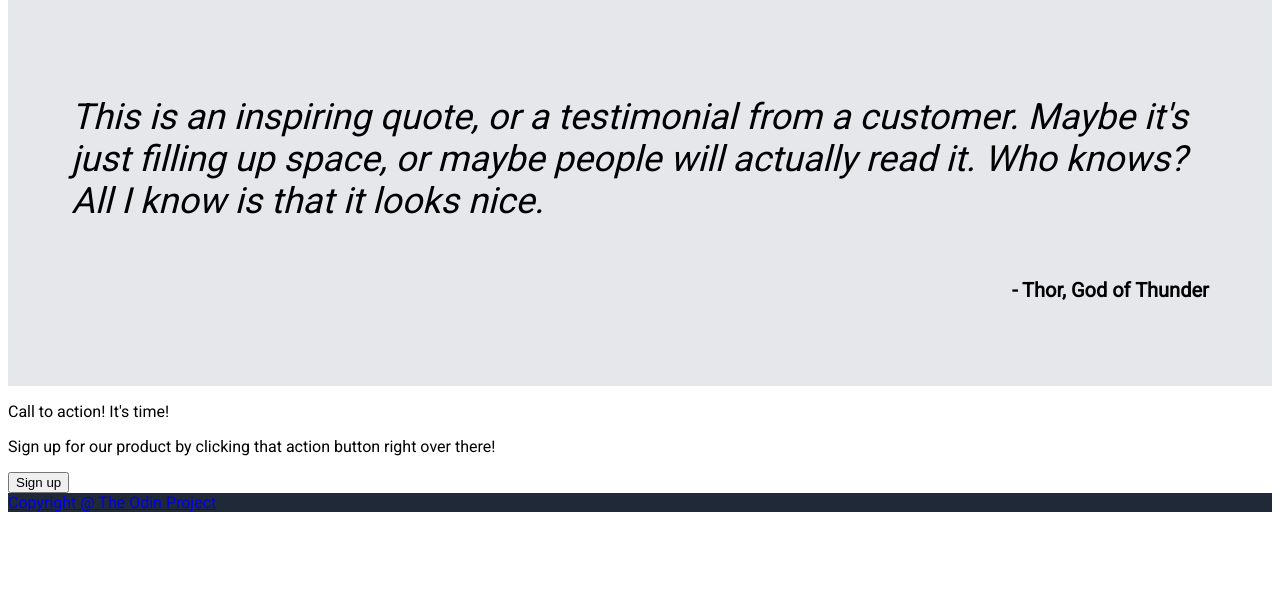
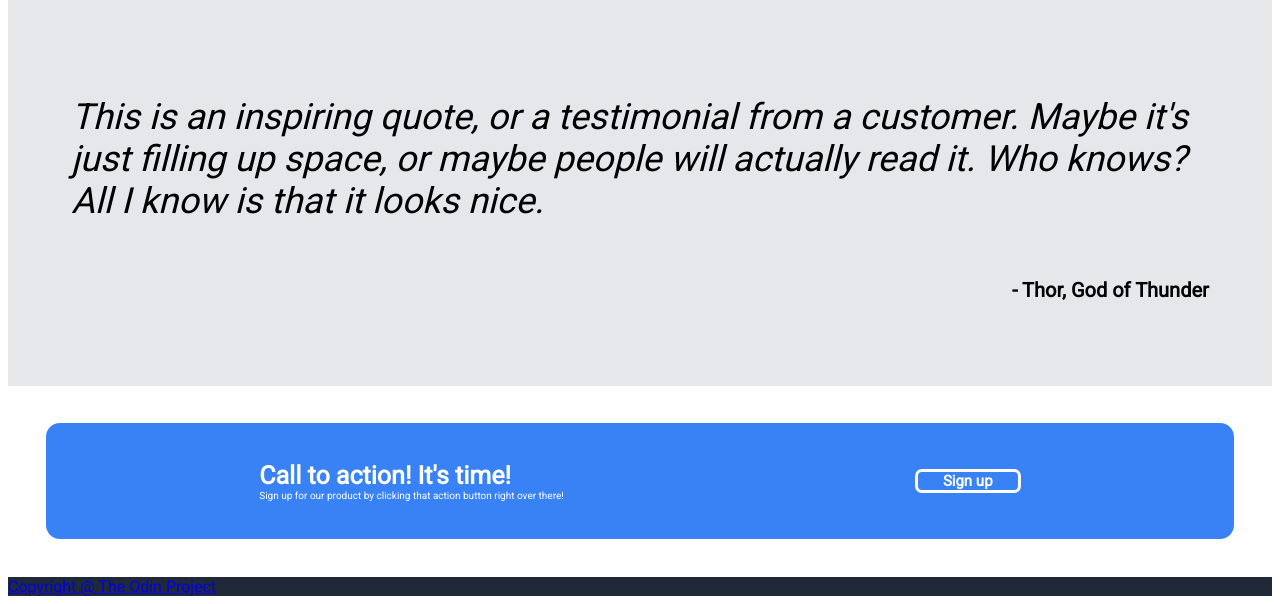
Before and after one commit to RegmiS/landing-page, a plain HTML site: page index.html in a window 1280 px wide. Shown: the part 621-1225 px from the top of the page. Before the commit the page ends 1141 px from the top, so only its background shows below. Drawn offline with Linux system fonts and the light colour scheme.

Commit message:
Add call to action styling

```diff
--- a/index.html
+++ b/index.html
@@ -54,10 +54,13 @@
         <p class="thor">- Thor, God of Thunder</p>
     </div>
 
-    <div>
-        <p>Call to action! It's time!</p>
-        <p>Sign up for our product by clicking that action button right over there!</p>
-        <button>Sign up</button>
+    <div class="action">
+        <div>
+            <p class="action-text1">Call to action! It's time!</p>
+            <p class="action-text2">Sign up for our product by clicking that action button right over there!</p>
+        </div>
+
+        <a href="#" class="signup2">Sign up</a>
     </div>
 
     <div class="footer">
--- a/style.css
+++ b/style.css
@@ -153,3 +153,45 @@ body {
     font-size: 20px;
     font-weight: 900;
 }
+
+
+.action {
+    display: flex;
+    justify-content: space-around;
+    align-items: center;
+    padding: 3%;
+    margin: 3%;
+    border-radius: 14px;
+    background-color: #3882F6;
+}
+
+.signup2 {
+    background-color: #3882F6;
+    width: 100px;
+    border-style: solid;
+    border-color: white;
+    color: white;
+    font-size: 15px;
+    font-weight: bold;
+    border-radius: 7px;
+    display: flex;
+    justify-content: center;
+    text-decoration: none;
+}
+
+.action-text1 {
+    padding: 0px;
+    margin: 0;
+    font-weight: bolder;
+    font-size: 25px;
+    color: white;
+}
+
+.action-text2 {
+    padding: 0px;
+    margin: 0;
+    font-weight:300;
+    font-size: 10px;
+    color: white;
+
+}
```
